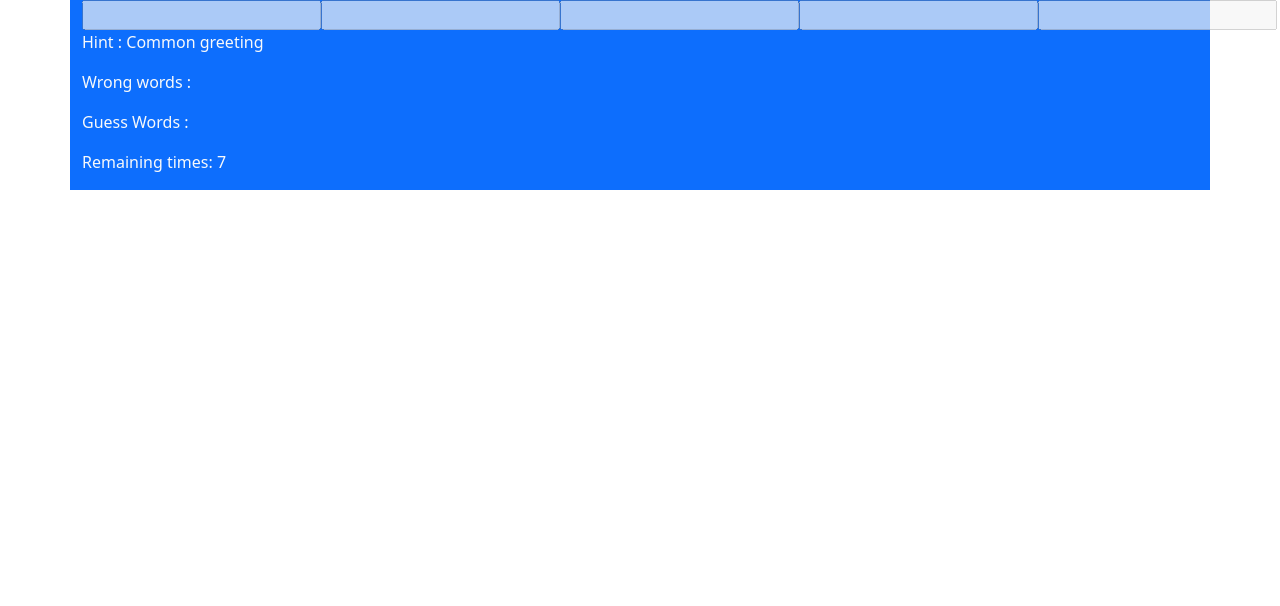
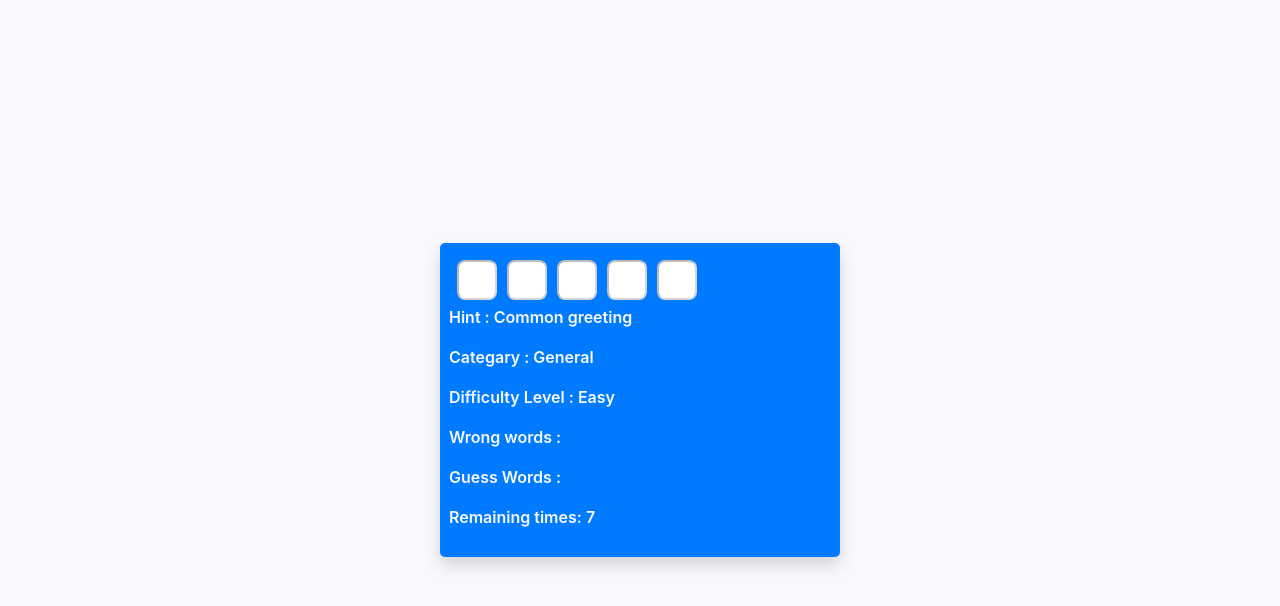
Before and after one commit to M-Adil-code/Word-Guess-Game, a plain HTML site: page index.html in a window 1280 px wide. Drawn offline with nearby package versions, Linux system fonts and the light colour scheme.

Commit message:
fixing bugs

```diff
--- a/data.json
+++ b/data.json
@@ -1,7 +1,7 @@
 [
   { "word": "hello", "hint": "Common greeting", "category": "General", "difficulty": "Easy" },
   { "word": "car", "hint": "A vehicle that moves on roads", "category": "Transport", "difficulty": "Easy" },
-  { "word": "adil", "hint": "A person's name", "category": "Names", "difficulty": "Easy" },
+
   { "word": "pizza", "hint": "Popular Italian food", "category": "Food", "difficulty": "Easy" },
   { "word": "apple", "hint": "A red or green fruit", "category": "Food", "difficulty": "Easy" },
   { "word": "train", "hint": "A form of rail transport", "category": "Transport", "difficulty": "Easy" },
--- a/index.html
+++ b/index.html
@@ -6,17 +6,20 @@
 	<title></title>
 
 	<link href="https://cdn.jsdelivr.net/npm/bootstrap@5.3.2/dist/css/bootstrap.min.css" rel="stylesheet">
+	<link rel="stylesheet" type="text/css" href="bootstrap.min.css">
 
-	<link rel="stylesheet" type="text/css" href="word.css">
+	<link rel="stylesheet" type="text/css" href="style.css">
 </head>
 <body>
-	<div class="container bg-primary text-light">
+	<div class="container shadow bg-primary text-light">
 		<div class="inputsboxarea d-flex">
 
 		</div>
 		<div class="row">
 			<p>Hint : <span class="hint"> THis is hint</span></p>
 			<br>
+			<p>Categary : <span class="categary"></span></p>
+			<p>Difficulty Level : <span class="difficultylevel"></span></p>
 			<p>Wrong words : <span class="wrongword"></span></p>
 			<p>Guess Words : <span class="guessword"></span></p>
 			<p>	Remaining times: <span class="remaining">7</span></p>
--- a/script.js
+++ b/script.js
@@ -4,6 +4,7 @@ let hintbox = document.querySelector('.hint');
 let wrongword = document.querySelector('.wrongword');
 let guessword = document.querySelector('.guessword');
 let remaining = document.querySelector('.remaining');
+let categary = document.querySelector('.categary')
 
 let data;
 let index = 0;
@@ -37,6 +38,8 @@ let manipulateData = () => {
         let hint = data[index].hint;
         currentWord = word;
         hintbox.innerHTML = hint;
+        categary.innerHTML = data[index].category;
+        document.querySelector('.difficultylevel').innerHTML=data[index].difficulty;
 
         for (let i = 0; i < word.length; i++) {
             let newbox = document.createElement('input');
@@ -58,6 +61,8 @@ let manipulateData = () => {
 
 
 window.addEventListener('keyup', (e) => {
+   guessword.innerHTML=e.key;
+
     if (!currentWord || reterybtn.classList.contains('d-none') === false) return;
 
     const key = e.key.toLowerCase();
--- a/style.css
+++ b/style.css
@@ -1,5 +1,8 @@
+body{
+	background: ghostwhite;
+}
 .container{
-	width: 400px;
+	width: clamp(400px, 70%, 200px) !important;
 	height: auto;
 	margin: auto;
 	transform: translateY(calc(50vh - 50%));
@@ -7,10 +10,11 @@
 	border-radius: 5px;
 	padding: 10px;
 }
-.inputsbox{
+.inputsboxarea{
 	display: flex;
 	flex-direction: row;
-	justify-content: center;
+	justify-content: start;
+	flex-wrap: wrap;
 }
 input{
 	width: 40px;
```
Also changed, not shown: 1 other file.
